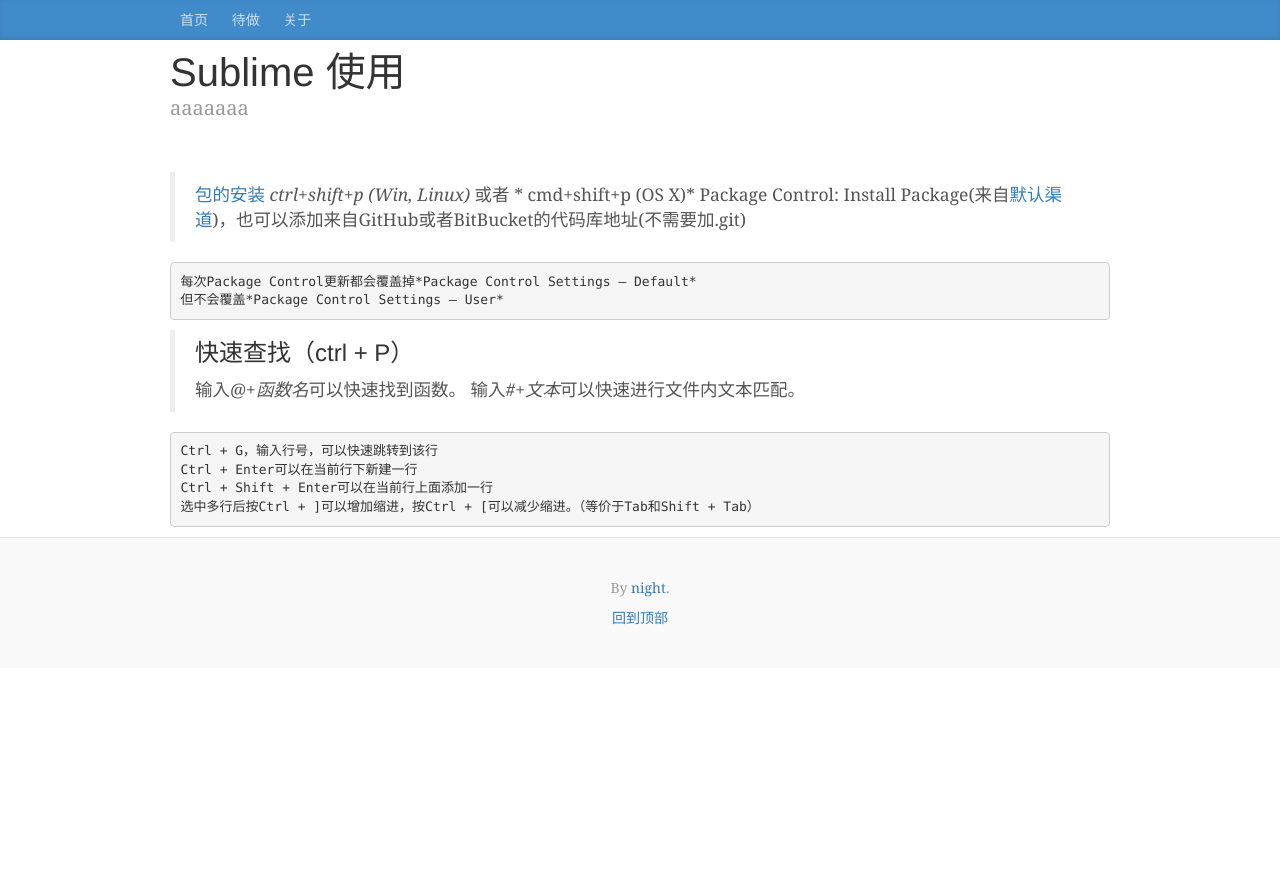
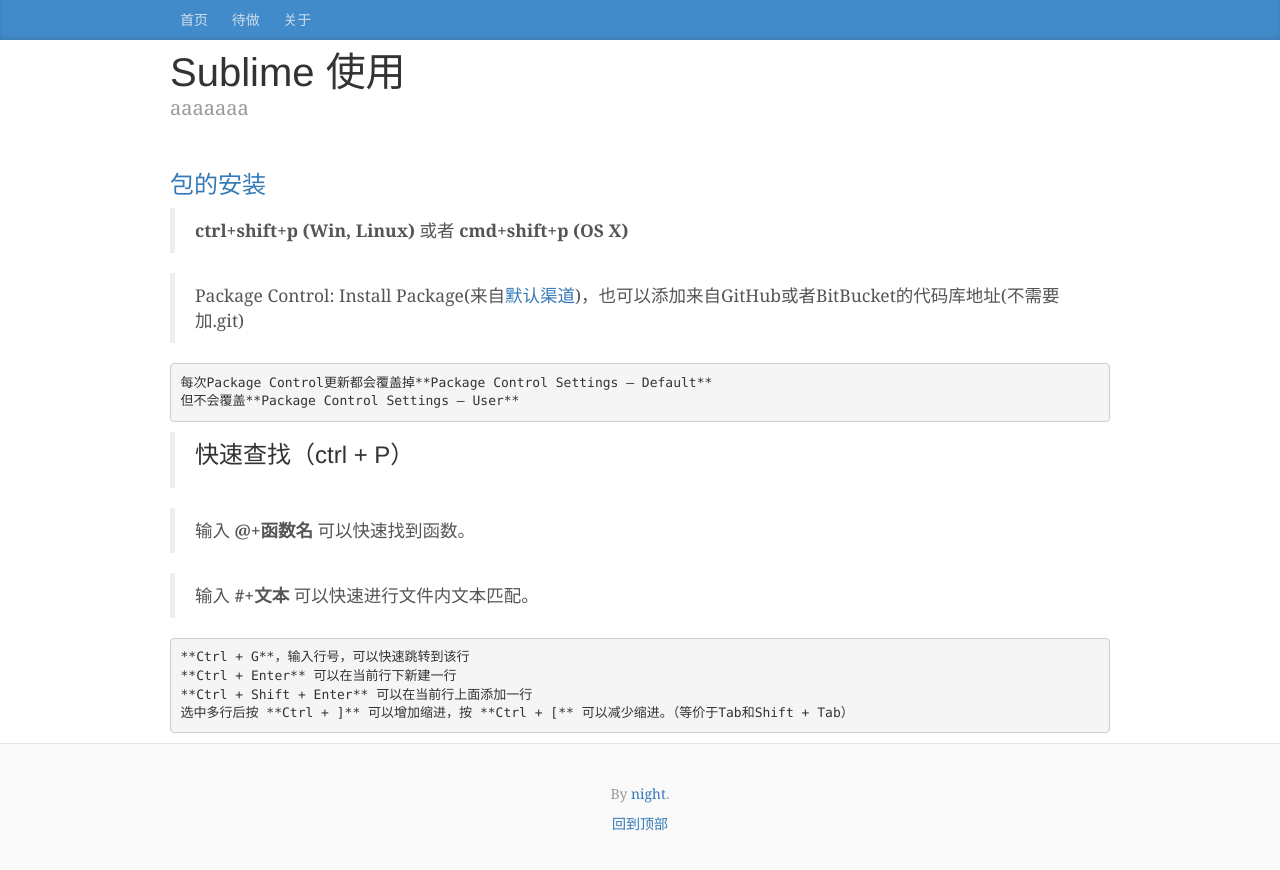
Before and after one commit to night1008/night1008.github.io, a Jekyll site: the page built from _posts/2016-10-16-sublime-usage.md, in a window 1280 px wide. Shown: the top 870 px of the page. Built offline with Jekyll 4.4.1, drawn with Linux system fonts in a browser that asks for light colours.

Commit message:
change file

````diff
--- a/_posts/2016-10-16-sublime-usage.md
+++ b/_posts/2016-10-16-sublime-usage.md
@@ -5,25 +5,28 @@
 show_header: true
 ---
 
+### [包的安装](https://packagecontrol.io/docs/usage)
+> **ctrl+shift+p (Win, Linux)** 或者 **cmd+shift+p (OS X)**
 
-> [包的安装](https://packagecontrol.io/docs/usage)
-> *ctrl+shift+p (Win, Linux)* 或者 * cmd+shift+p (OS X)*
 > Package Control: Install Package(来自[默认渠道](https://packagecontrol.io/browse))，也可以添加来自GitHub或者BitBucket的代码库地址(不需要加.git)
 
+
 ```
-每次Package Control更新都会覆盖掉*Package Control Settings – Default*
-但不会覆盖*Package Control Settings – User*
+每次Package Control更新都会覆盖掉**Package Control Settings – Default**
+但不会覆盖**Package Control Settings – User**
 ```
 
 
 > ### 快速查找（ctrl + P）
-> 输入*@+函数名*可以快速找到函数。
-> 输入*#+文本*可以快速进行文件内文本匹配。
+
+> 输入 **@+函数名** 可以快速找到函数。
+
+> 输入 **#+文本** 可以快速进行文件内文本匹配。
 
 
 ```
-Ctrl + G，输入行号，可以快速跳转到该行
-Ctrl + Enter可以在当前行下新建一行
-Ctrl + Shift + Enter可以在当前行上面添加一行
-选中多行后按Ctrl + ]可以增加缩进，按Ctrl + [可以减少缩进。（等价于Tab和Shift + Tab）
+**Ctrl + G**，输入行号，可以快速跳转到该行
+**Ctrl + Enter** 可以在当前行下新建一行
+**Ctrl + Shift + Enter** 可以在当前行上面添加一行
+选中多行后按 **Ctrl + ]** 可以增加缩进，按 **Ctrl + [** 可以减少缩进。（等价于Tab和Shift + Tab）
 ```
````
